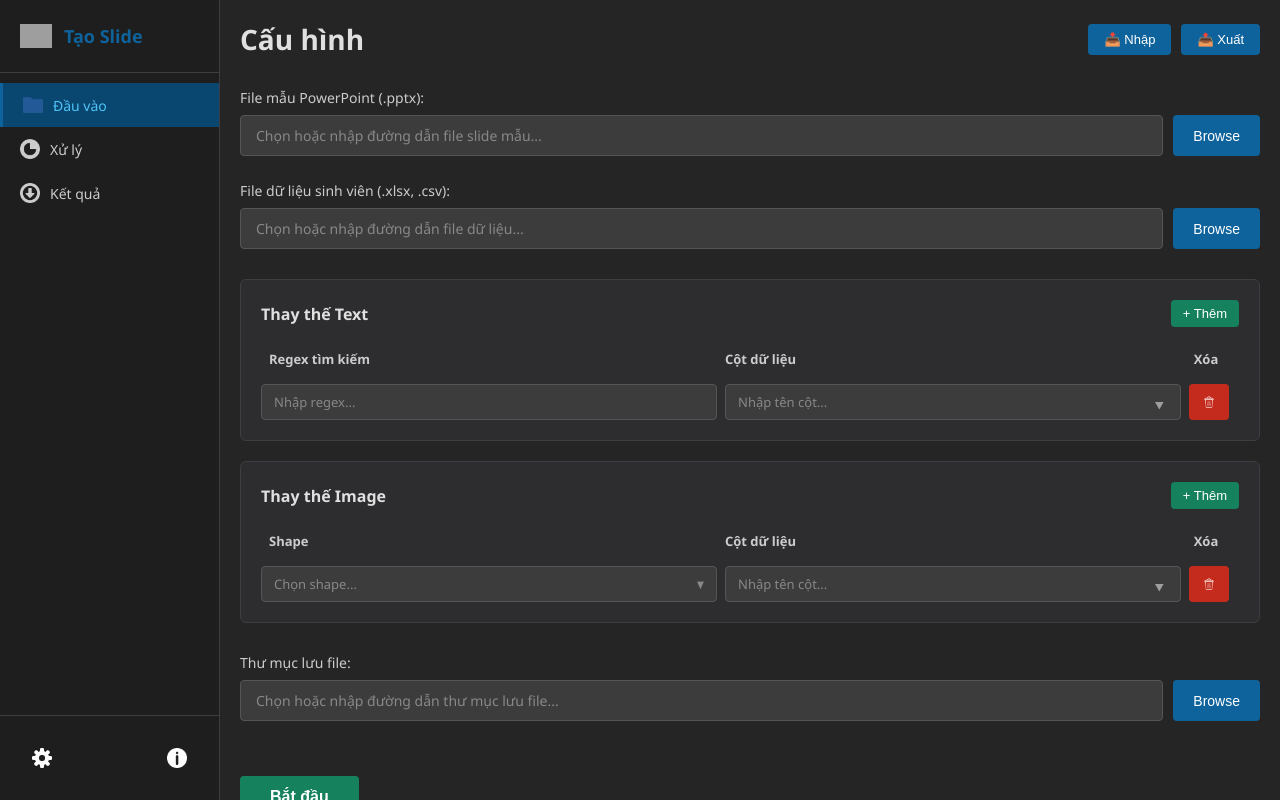
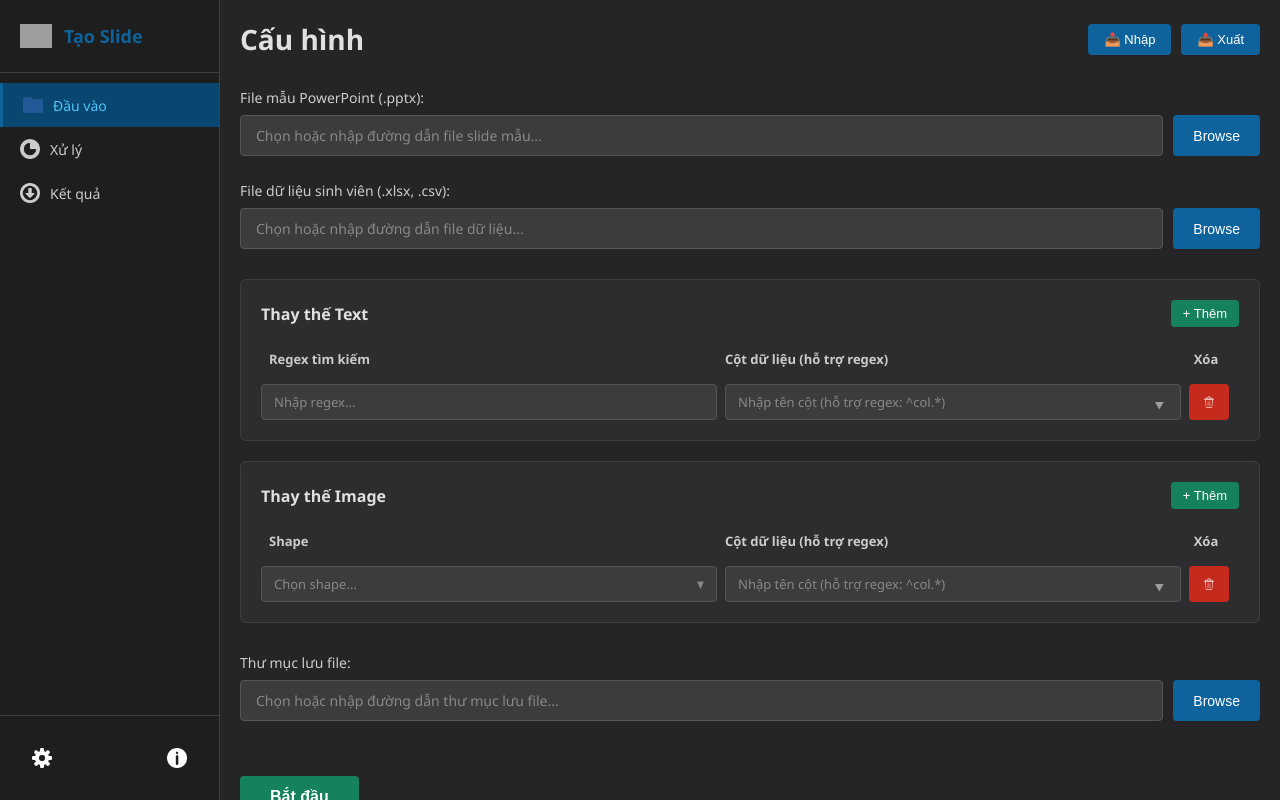
Before and after one commit to thnhmai06/SlideGenerator, a React (Vite) app: page / in a window 1280 px wide. Built offline with nearby package versions, Linux system fonts and the light colour scheme; grey boxes are pictures that could not be loaded.

Commit message:
chore: Đổi tên text  trong input Nhập tên cột thể hiện hỗ trợ regex

```diff
--- a/src/locales/en.ts
+++ b/src/locales/en.ts
@@ -33,10 +33,10 @@ export const en = {
   'replacement.add': 'Add',
   'replacement.delete': 'Delete',
   'replacement.regex': 'Search Regex',
-  'replacement.column': 'Data Column',
+  'replacement.column': 'Data Column (supports regex)',
   'replacement.shape': 'Shape',
   'replacement.regexPlaceholder': 'Enter regex...',
-  'replacement.columnPlaceholder': 'Enter column name...',
+  'replacement.columnPlaceholder': 'Enter column name (supports regex: ^col.*)',
   'replacement.shapePlaceholder': 'Select shape...',
 
   // Settings
--- a/src/locales/vi.ts
+++ b/src/locales/vi.ts
@@ -33,10 +33,10 @@ export const vi = {
   'replacement.add': 'Thêm',
   'replacement.delete': 'Xóa',
   'replacement.regex': 'Regex tìm kiếm',
-  'replacement.column': 'Cột dữ liệu',
+  'replacement.column': 'Cột dữ liệu (hỗ trợ regex)',
   'replacement.shape': 'Shape',
   'replacement.regexPlaceholder': 'Nhập regex...',
-  'replacement.columnPlaceholder': 'Nhập tên cột...',
+  'replacement.columnPlaceholder': 'Nhập tên cột (hỗ trợ regex: ^col.*)',
   'replacement.shapePlaceholder': 'Chọn shape...',
 
   // Settings
```
